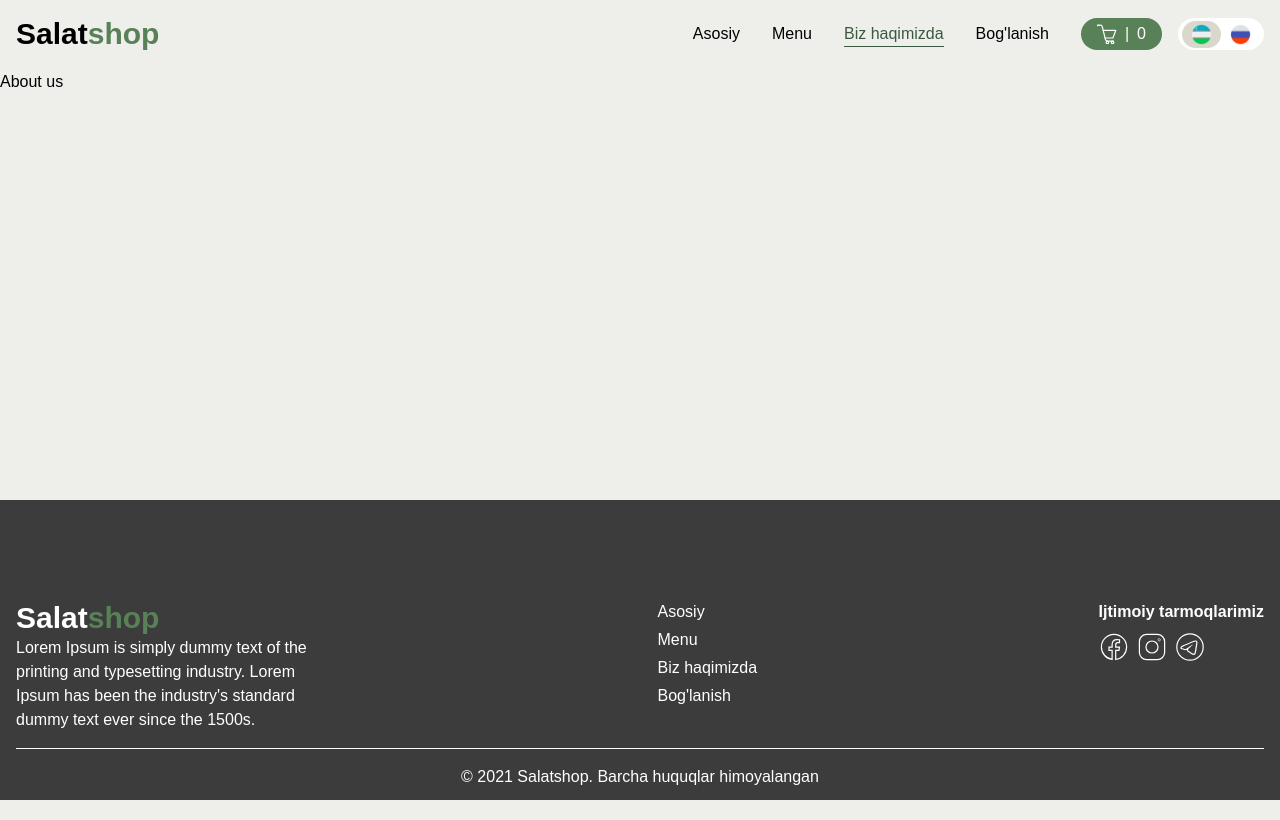
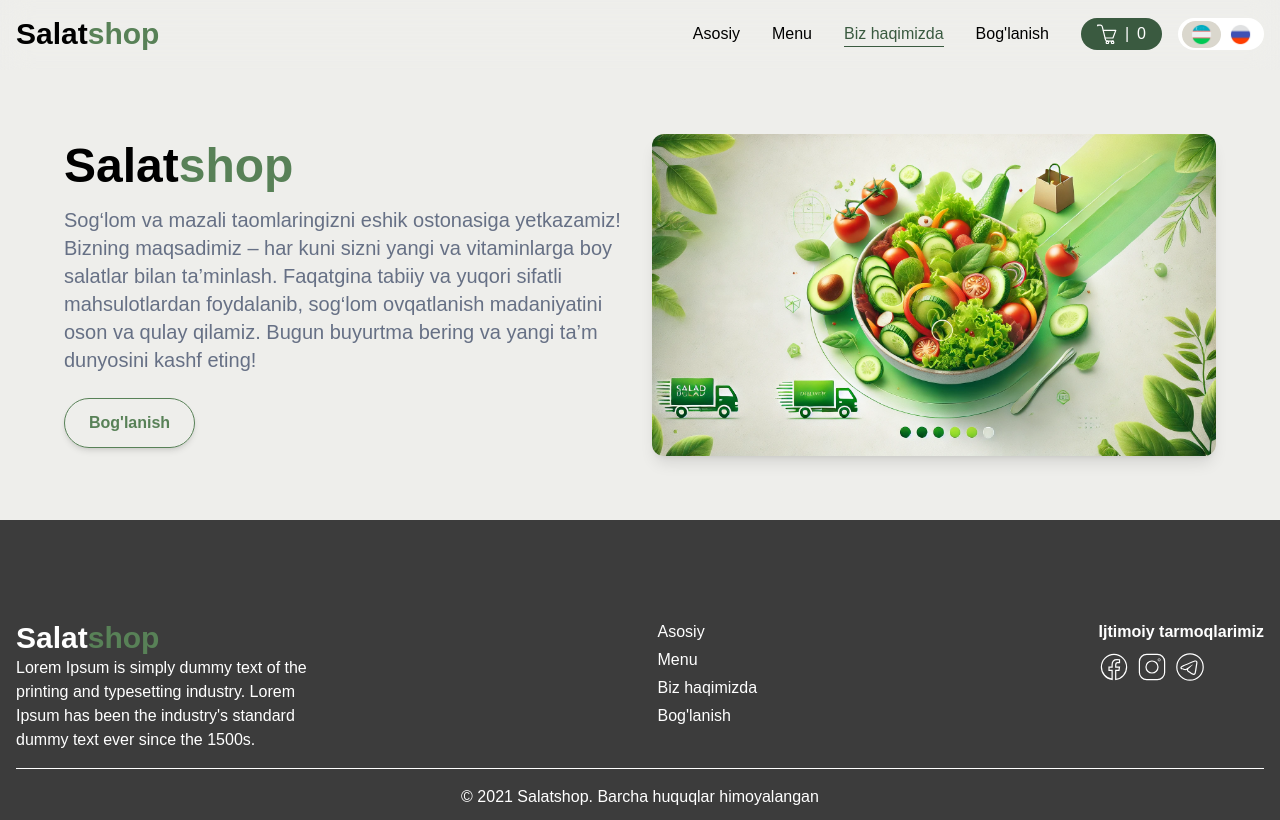
Before and after one commit to kamron9/salatshop.uz, a Next.js app: page /about in a window 1280 px wide. Built offline with nearby package versions, Linux system fonts and the light colour scheme; a web font is replaced by a local one.

Commit message:
about page created

```diff
--- a/src/app/(root)/(home)/components/Banner.tsx
+++ b/src/app/(root)/(home)/components/Banner.tsx
@@ -2,20 +2,8 @@
 import Button from '@/components/ui/Button'
 import Tag from '@/components/ui/Tag'
 import Image from 'next/image'
-import { useEffect, useState } from 'react'
 
 const Banner = () => {
-	const [currentIndex, setCurrentIndex] = useState(0)
-	const images = ['/salad.png', '/salad2.png', '/salad3.png']
-
-	useEffect(() => {
-		const interval = setInterval(() => {
-			setCurrentIndex(prev => prev + 1)
-		}, 3000)
-		return () => clearInterval(interval)
-	}, [images.length])
-	console.log('currentIndex', currentIndex)
-
 	return (
 		<section className='main-section section relative'>
 			<div className='container flex justify-between flex-col-reverse md:flex-row gap-5'>
@@ -39,21 +27,7 @@ const Banner = () => {
 				</div>
 				{/* right side */}
 				<div className='w-full  overflow-hidden flex justify-center md:justify-end items-center'>
-					{images.map((image, index) => (
-						<Image
-							key={index}
-							width={400}
-							height={400}
-							draggable={false}
-							priority
-							src={image}
-							alt='salad.png'
-							className={`min-h-[350px] object-contain transition-all duration-500 ${
-								index === currentIndex ? 'block' : 'hidden'
-							}`}
-						/>
-					))}
-					{/* <Image
+					<Image
 						width={400}
 						height={400}
 						draggable={false}
@@ -61,7 +35,7 @@ const Banner = () => {
 						src={'/salad.png'}
 						alt='salad.png'
 						className='min-h-[350px] object-contain'
-					/> */}
+					/>
 				</div>
 			</div>
 		</section>
--- a/src/app/(root)/about/page.tsx
+++ b/src/app/(root)/about/page.tsx
@@ -1,5 +1,42 @@
-const AboutUs = () => {
-	return <div>About us</div>
+import Image from 'next/image'
+
+const AboutCompany = () => {
+	return (
+		<section className='relative bg-gradient-to-br from-blue-500 to-indigo-500  py-16 px-6 md:px-12'>
+			<div className='container  flex flex-col-reverse md:flex-row items-center justify-between gap-6'>
+				{/* Left Side - Text */}
+				<div className='w-full md:w-1/2'>
+					<h1 className='logo text-4xl md:text-5xl font-bold mb-4'>
+						Salat<span className='text-primary'>shop</span>
+					</h1>
+					<p className='text-base lg:text-xl mb-6 leading-relaxed text-lead'>
+						Sog‘lom va mazali taomlaringizni eshik ostonasiga yetkazamiz!
+						Bizning maqsadimiz – har kuni sizni yangi va vitaminlarga boy
+						salatlar bilan ta’minlash. Faqatgina tabiiy va yuqori sifatli
+						mahsulotlardan foydalanib, sog‘lom ovqatlanish madaniyatini oson va
+						qulay qilamiz. Bugun buyurtma bering va yangi ta’m dunyosini kashf
+						eting!
+					</p>
+					<button className='inline-block bg-transparent border border-primary  text-primary font-semibold px-6 py-3 rounded-full shadow-md hover:bg-gray-100 transition'>
+						Bog'lanish
+					</button>
+				</div>
+
+				{/* Right Side - Image */}
+				<div className='w-full md:w-1/2'>
+					<div className='relative'>
+						<Image
+							src='/about.png'
+							alt='Kompaniya haqida'
+							width={600}
+							height={400}
+							className='rounded-xl shadow-lg object-cover min-h-[246px]'
+						/>
+					</div>
+				</div>
+			</div>
+		</section>
+	)
 }
 
-export default AboutUs
+export default AboutCompany
--- /dev/null
+++ b/src/app/(root)/contact/page.tsx
@@ -0,0 +1,11 @@
+const Contact = () => {
+	return (
+		<section>
+			<div className='container'>
+				{/* create me beautiful design for contact page */}
+			</div>
+		</section>
+	)
+}
+
+export default Contact
--- a/src/app/(root)/globals.css
+++ b/src/app/(root)/globals.css
@@ -10,13 +10,14 @@
 	--orange-color: #fcc647;
 	--header-height: 70px;
 	--section-margin: 100px;
-	--mobile-menu-bg: rgba(255, 251, 243, 0.762);
+	--header-bg: rgba(255, 251, 243, 0.762);
 	--title-color: #3c3c3c;
 	--footer-height: 300px;
 }
 
 .main {
 	min-height: calc(100vh - var(--header-height) - var(--footer-height));
+	padding-top: var(--header-height);
 }
 .logo {
 	font-family: 'Sour Gummy', sans-serif;
@@ -26,21 +27,26 @@
 .tag {
 	font-family: 'Sour Gummy', sans-serif;
 }
+
 body {
 	background-color: var(--background);
 	font-family: Arial, Helvetica, sans-serif;
 }
 
+.mobile-menu {
+	top: var(--header-height);
+	height: calc(100vh - var(--header-height));
+}
+.mobile-menu,
+.header {
+	background-color: transparent;
+	backdrop-filter: blur(15px);
+}
 /* .main-section {
 	min-height: calc(100vh - var(--header-height) - 200px);
 } */
 .section {
 	margin-top: var(--section-margin);
-}
-.mobile-menu {
-	top: 70px;
-	background-color: var(--mobile-menu-bg);
-	backdrop-filter: blur(10px);
 }
 
 @media (max-width: 768px) {
--- a/src/components/BurgerMenu.tsx
+++ b/src/components/BurgerMenu.tsx
@@ -8,12 +8,13 @@ const BurgerMenu = () => {
 
 	const toggleMenu = () => {
 		setIsOpen(!isOpen)
+		window.document.body.style.overflow = isOpen ? 'auto' : 'hidden'
 	}
 
 	return (
 		<>
 			<button
-				className=' relative z-40 cursor-pointer md:hidden flex flex-col justify-between items-center'
+				className='relative z-40 cursor-pointer md:hidden flex flex-col justify-between items-center'
 				onClick={toggleMenu}
 			>
 				<span
@@ -30,12 +31,13 @@ const BurgerMenu = () => {
 				></span>
 			</button>
 
-			<nav
-				className={`fixed mobile-menu top-0 right-0 z-30 h-full bg-lightOrange transition-all duration-600 ease-in-out ${
-					isOpen ? 'w-[300px] opacity-100' : 'w-0 opacity-0'
+			<aside
+				className={`fixed block mobile-menu w-[350px]  right-0 z-30 transition-all duration-300 ease-in-out pt-[100px]   ${
+					isOpen ? 'translate-x-0 ' : 'translate-x-full'
 				}`}
 			>
-				<ul className='flex flex-col items-center  gap-3 mt-[100px]'>
+				<nav>
+					<ul className='flex flex-col items-center gap-3 '>
 						<ActiveLink href='/'>Asosiy</ActiveLink>
 						<ActiveLink href='/about'>Biz haqimizda</ActiveLink>
 						<ActiveLink href='/menu'>Menu</ActiveLink>
@@ -45,6 +47,7 @@ const BurgerMenu = () => {
 						<LanguageSwitcher />
 					</div>
 				</nav>
+			</aside>
 		</>
 	)
 }
--- a/src/components/Header.tsx
+++ b/src/components/Header.tsx
@@ -7,7 +7,7 @@ import LanguageSwitcher from './LanguageSwitcher'
 
 const Header = () => {
 	return (
-		<header className=' h-[var(--header-height)]  py-4'>
+		<header className='fixed header top-0 left-0 w-full z-20 h-[var(--header-height)] py-4'>
 			<div className='flex items-center justify-between container'>
 				<Link href={'/'} className='text-3xl font-bold logo'>
 					Salat<span className='text-primary'>shop</span>
@@ -22,7 +22,7 @@ const Header = () => {
 					</nav>
 					<div className='flex items-center gap-4'>
 						<Link href={'/cart'}>
-							<button className='flex gap-2 bg-primary text-white px-4 h-[32px] items-center rounded-2xl'>
+							<button className='flex gap-2 bg-active text-white px-4 h-[32px] items-center rounded-2xl'>
 								<Image
 									src={'/cart.svg'}
 									alt='cart-icon'
```
Also changed, not shown: public/about.png (added). Lines whose indentation alone changed are shown as unchanged.
